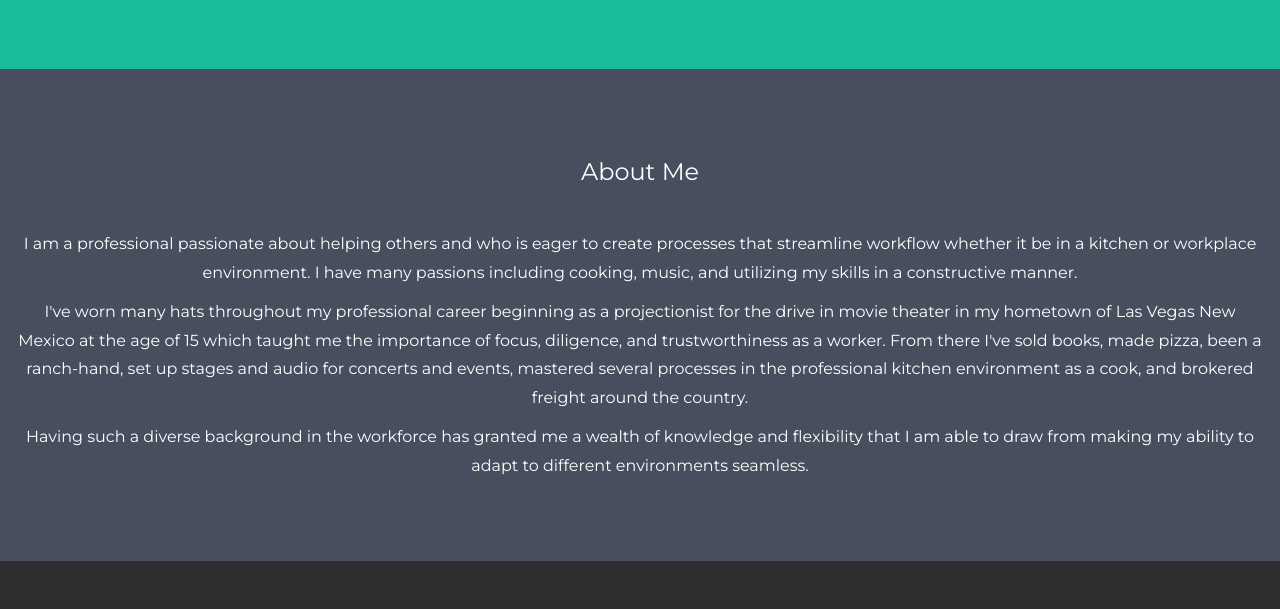
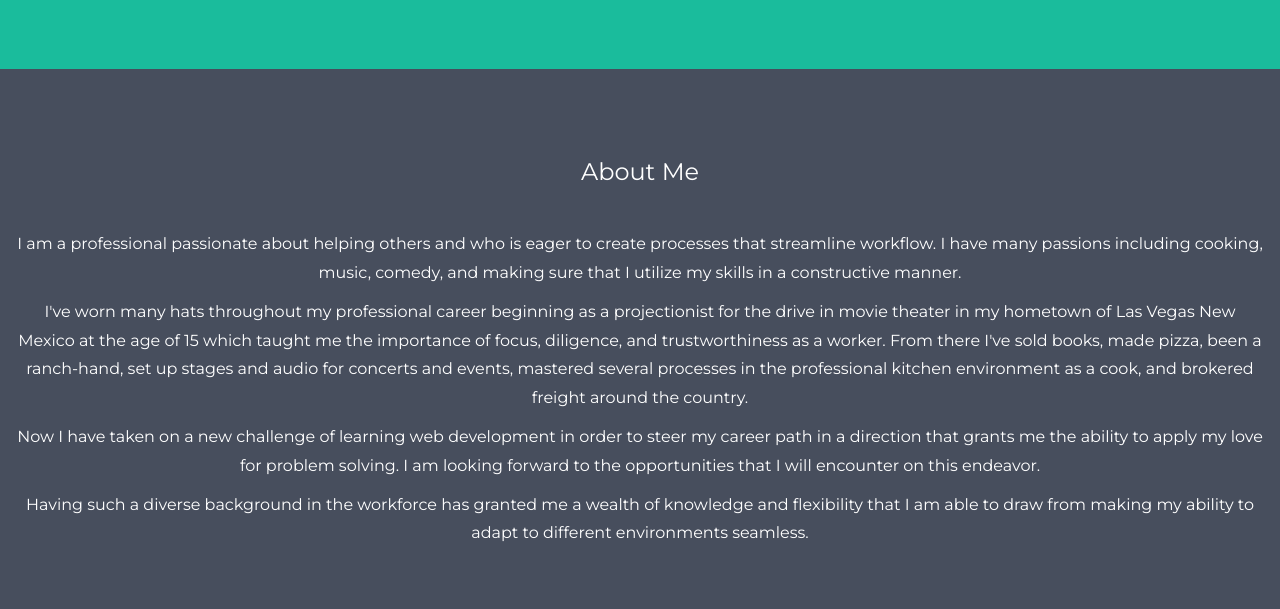
Before and after one commit to JGABREU2145/Portfolio, a plain HTML site: page index.html in a window 1280 px wide. Shown: the part 694-1303 px from the top of the page. Drawn offline with nearby package versions, Linux system fonts and the light colour scheme.

Commit message:
updated the about page

```diff
--- a/index.html
+++ b/index.html
@@ -83,9 +83,11 @@
 <!-- Second Container -->
 <div class="container-fluid bg-2 text-center">
   <h3 class="margin">About Me</h3>
-    <p>I am a professional passionate about helping others and who is eager to create processes that streamline workflow whether it be in a kitchen or workplace environment. I have many passions including cooking, music, and utilizing my skills in a constructive manner.</p>
+    <p>I am a professional passionate about helping others and who is eager to create processes that streamline workflow. I have many passions including cooking, music, comedy, and making sure that I utilize my skills in a constructive manner.</p>
 
     <p>I've worn many hats throughout my professional career beginning as a projectionist for the drive in movie theater in my hometown of Las Vegas New Mexico at the age of 15 which taught me the importance of focus, diligence, and trustworthiness as a worker. From there I've sold books, made pizza, been a ranch-hand, set up stages and audio for concerts and events, mastered several processes in the professional kitchen environment as a cook, and brokered freight around the country.</p>
+
+    <p>Now I have taken on a new challenge of learning web development in order to steer my career path in a direction that grants me the ability to apply my love for problem solving. I am looking forward to the opportunities that I will encounter on this endeavor. </p>
 
     <p>Having such a diverse background in the workforce has granted me a wealth of knowledge and flexibility that I am able to draw from making my ability to adapt to different environments seamless. </p>
 </div>
```
